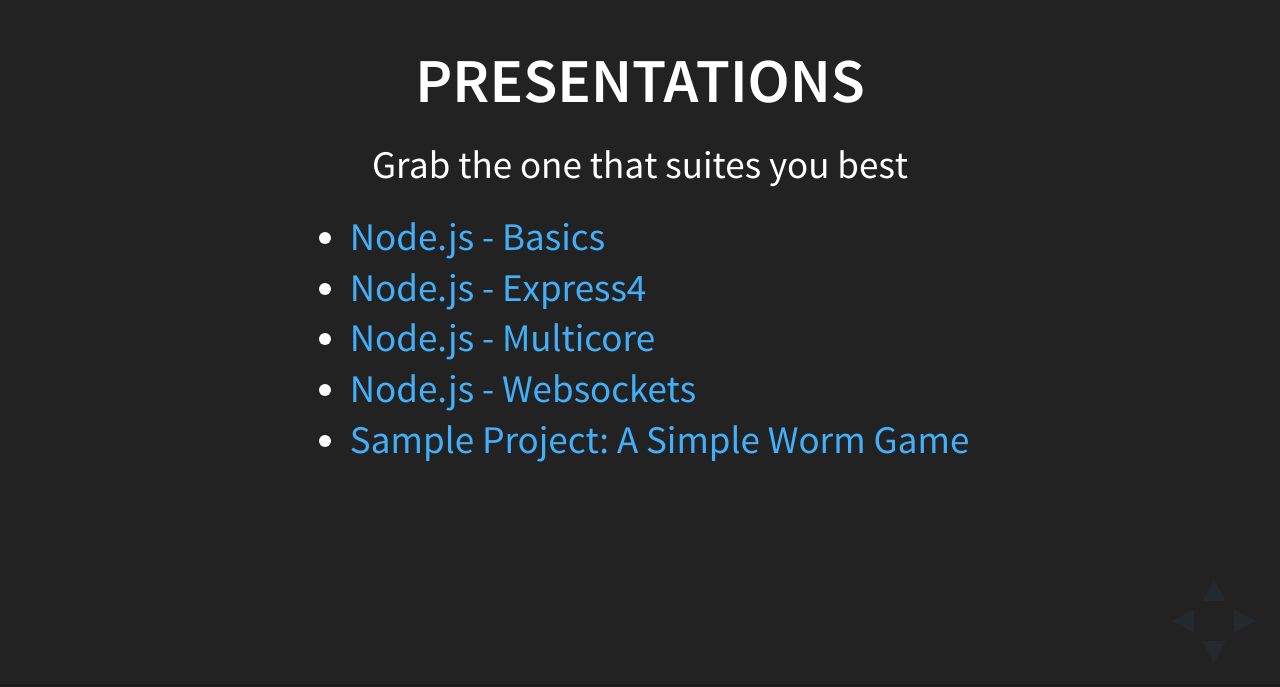
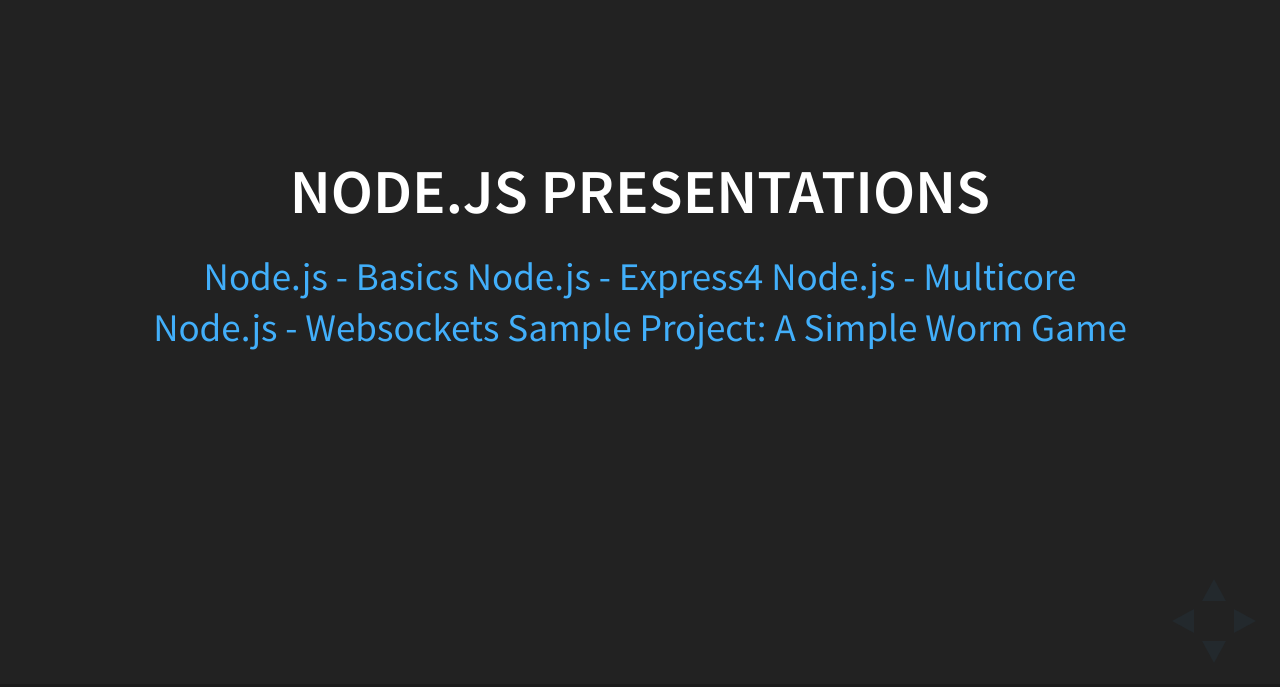
Before and after one commit to jvanhalen/presentations, a website: page index.html in a window 1280 px wide. Shown: the part 113-800 px from the top of the page. Drawn offline with Linux system fonts and the light colour scheme.

Commit message:
added some slides

```diff
--- a/index.html
+++ b/index.html
@@ -42,16 +42,13 @@
       <div class="slides">
 
         <section>
-          <h2>Presentations</h2>
+          <h2>Node.js presentations</h2>
           <p>
-            Grab the one that suites you best
-            <ul>
-              <li><a href="nodejs_basics.html">Node.js - Basics</a></li>
-              <li><a href="nodejs_express4.html">Node.js - Express4</a></li>
-              <li><a href="nodejs_multicore.html">Node.js - Multicore</a></li>
-              <li><a href="websockets.html">Node.js - Websockets</a></li>
-              <li><a href="websockets.html">Sample Project: A Simple Worm Game</a></li>
-            </ul>
+            <a href="nodejs_basics.html">Node.js - Basics</a>
+            <a href="nodejs_express4.html">Node.js - Express4</a>
+            <a href="nodejs_multicore.html">Node.js - Multicore</a>
+            <a href="websockets.html">Node.js - Websockets</a>
+            <a href="websockets.html">Sample Project: A Simple Worm Game</a>
           </p>
         </section>
 
```
